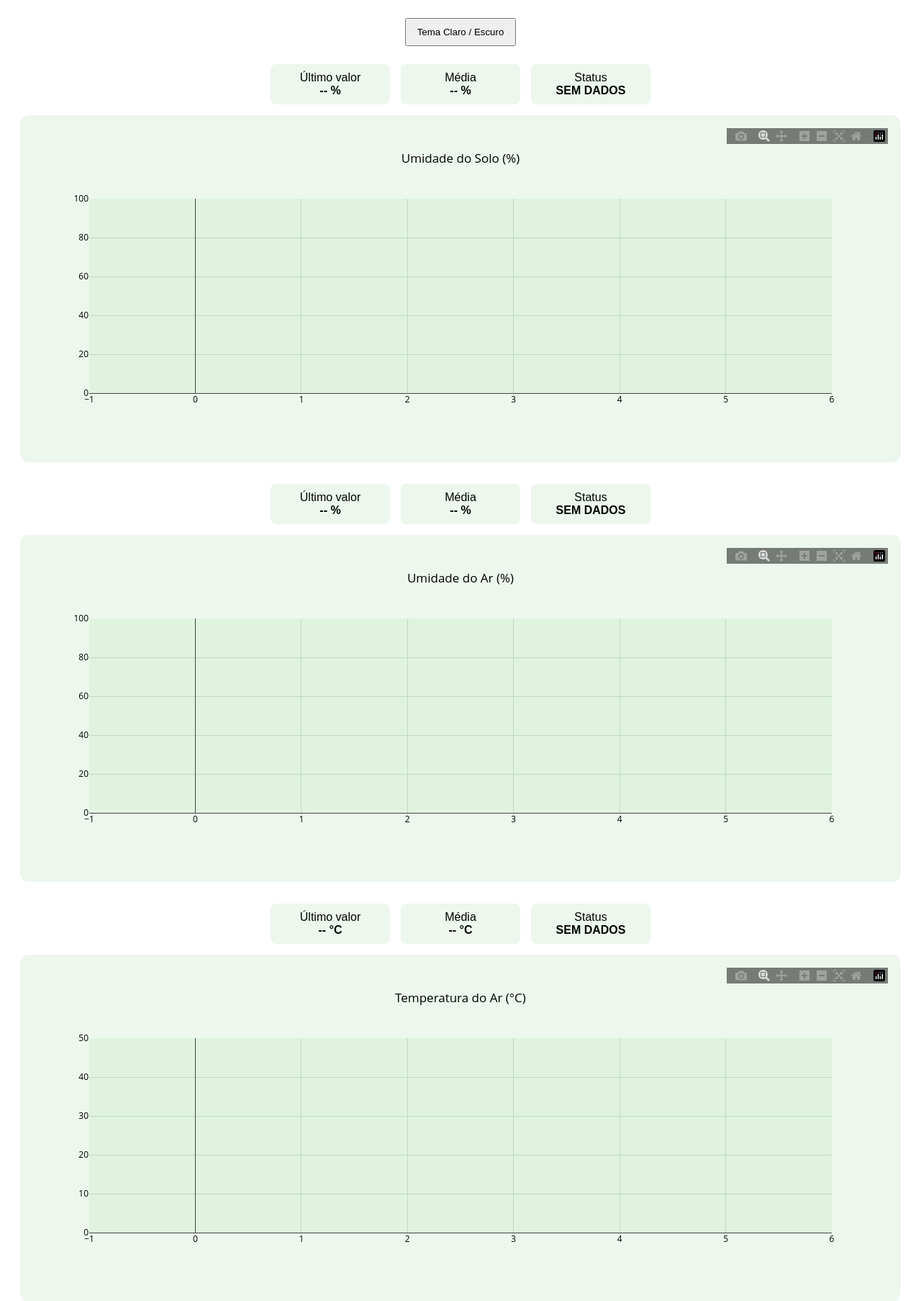
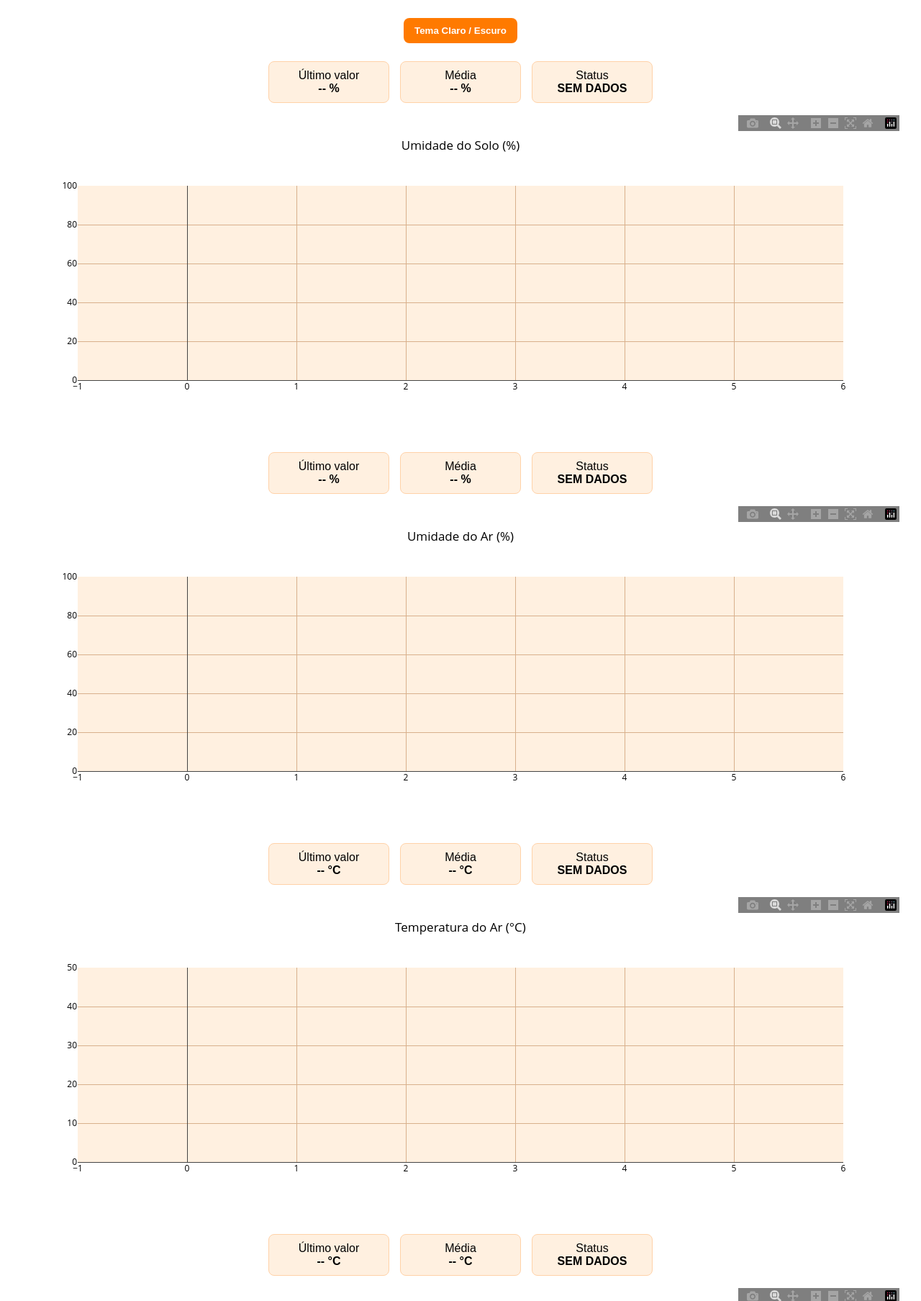
Before and after one commit to Sportreviso/dashboard_API-REST, a Flask app: page / in a window 1280 px wide. Shown: the part 180-1987 px from the top of the page at 72% size. Run offline with Flask 3, Linux system fonts and the light colour scheme; data that the repository does not hold is empty; some libraries are stand-ins or nearby versions.

Commit message:
Update dashboard.html

```diff
--- a/templates/dashboard.html
+++ b/templates/dashboard.html
@@ -41,6 +41,15 @@ button{
     padding:10px 15px;
     cursor:pointer;
     margin:5px;
+    background:#ff7a00;
+    color:white;
+    border:none;
+    border-radius:8px;
+    font-weight:bold;
+}
+
+button:hover{
+    background:#e66d00;
 }
 
 .indicators{
@@ -53,36 +62,31 @@ button{
 }
 
 .indicator{
-    background:#edf7ed;
+background:#fff0e0;
 padding:10px 18px;
 border-radius:8px;
 text-align:center;
 color:#000;
 min-width:130px;
-}
-
-.indicator strong{
-    color:#000;
+border:1px solid #ffd2a8;
 }
 
 body.dark .indicator{
-    background:#1f2d1f;
-    color:#fff;
-}
-
-body.dark .indicator strong{
+background:#4a2d1a;
 color:#fff;
 }
 
 .chart-card{
-    background:#edf7ed;
+background:#fff0e0;
 padding:16px;
 border-radius:12px;
 margin-bottom:30px;
+border:1px solid #ffd2a8;
 }
 
 body.dark .chart-card{
-    background:#1f2d1f;
+background:#4a2d1a;
+border:1px solid #8c6240;
 }
 
 #mensagem{
@@ -247,13 +251,13 @@ let temaAtual = "claro";
 
 const CORES = {
     claro:{
-        plot:"#dff3df",
-        grid:"#c0d9c0",
+        plot:"#fff0e0",
+        grid:"#d8b08c",
         text:"#000"
     },
     escuro:{
-        plot:"#2e4a2e",
-        grid:"#6f8f6f",
+        plot:"#4a2d1a",
+        grid:"#8c6240",
         text:"#fff"
     }
 };
@@ -277,7 +281,16 @@ function criarGrafico(id,titulo,x,y,min,max){
     x:x,
     y:y,
     mode:"lines+markers",
-        line:{width:3}
+
+    line:{
+        width:3,
+        color:"#ff7a00"
+    },
+
+    marker:{
+        color:"#ff7a00",
+        size:8
+    }
 }],
     {
         title:{
```
Lines whose indentation alone changed are shown as unchanged.
